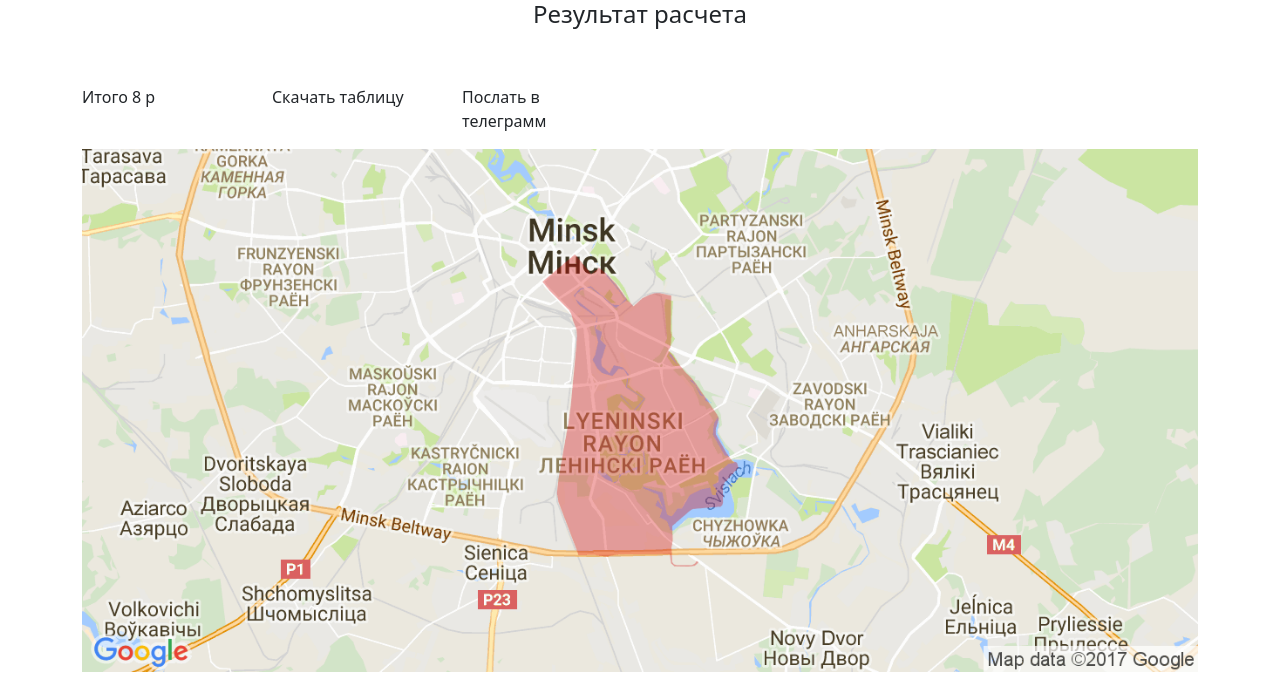
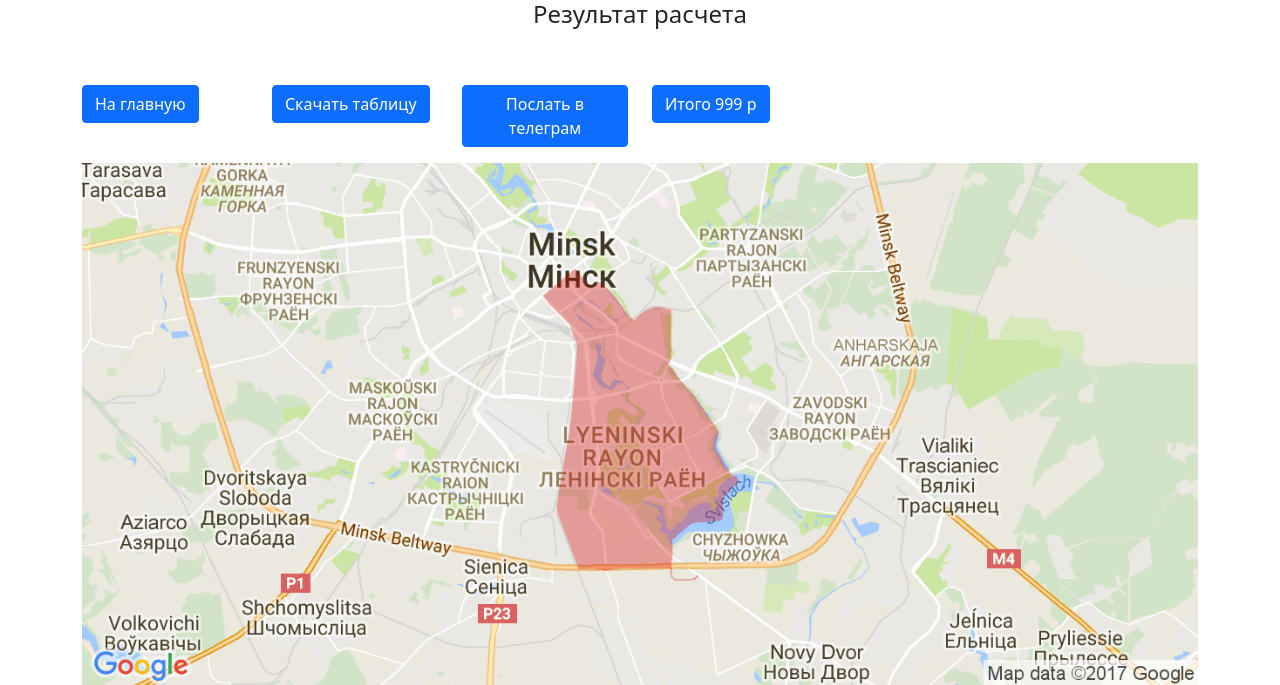
Before and after one commit to Winorbit/razumny_koshik, a Flask app: template templates/result.html in a window 1280 px wide. Shown: the top 685 px of the page. Run offline with Flask 2, Linux system fonts and the light colour scheme; the template is opened without the code that fills it, so the values that code supplies are empty.

Commit message:
Added Back-button on result-page

```diff
--- a/templates/result.html
+++ b/templates/result.html
@@ -14,7 +14,6 @@
             <div class="d-flex justify-content-around mb-5">
                 <h4>Результат расчета</h4>
             </div>
-
             {% for  product in products %}
 
             <div class=" mb-3 row ">
@@ -29,7 +28,6 @@
                 <div class="col col-lg-2">
                     {{product.price}}
                 </div>
-
                 <div class="col col-lg-1">
                     -
                 </div>
@@ -40,17 +38,23 @@
         </div>
 
         <div class=" mb-3 mt-5 row justify-content-start ">
+
+                <div class="col-2 ">
+                    <h3><a href="/" class="btn btn-primary">На главную</a></h3>
+                </div>
+
                 <div class="col-2">
-                   Итого 8 р
+                    <button type="button" class="btn btn-primary">Скачать таблицу</button>
                 </div>
 
                 <div class="col-2 ">
-                    Скачать таблицу
+                    <button type="button" class="btn btn-primary">Послать в телеграм</button>
                 </div>
 
-                <div class="col-2 ">
-                    Послать в телеграмм
+                <div class="col-2">
+                    <h3><span class="btn btn-primary"> Итого 999 р </span></h3>
                 </div>
+
         </div>
 
         <div>
```
Also changed, not shown: settings.py (+13 -13 lines).
